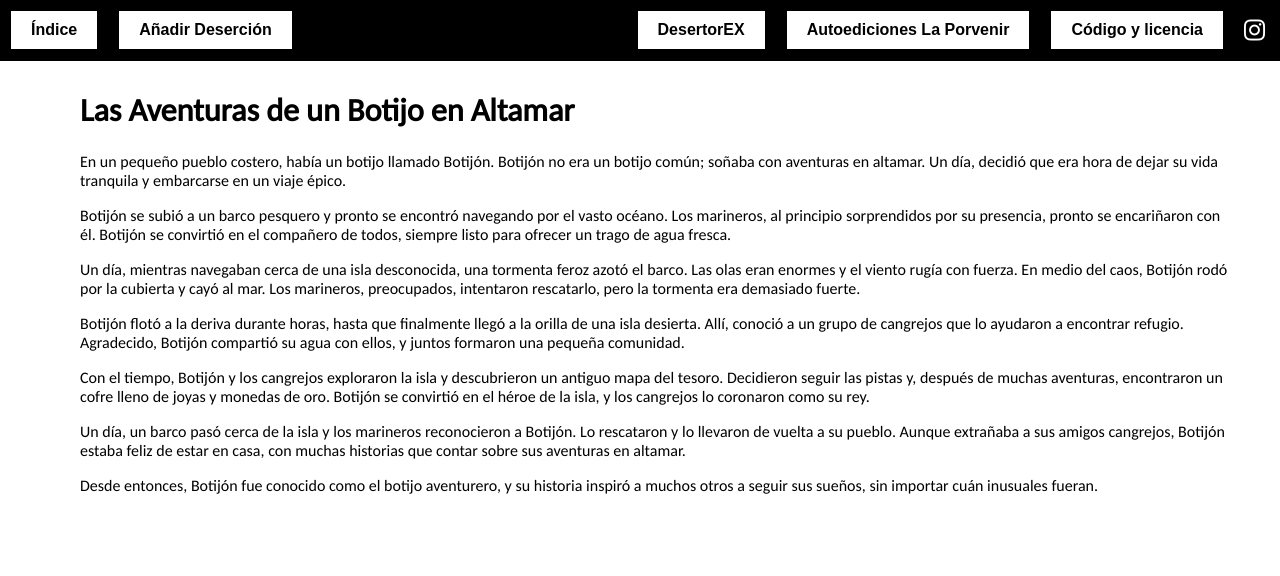
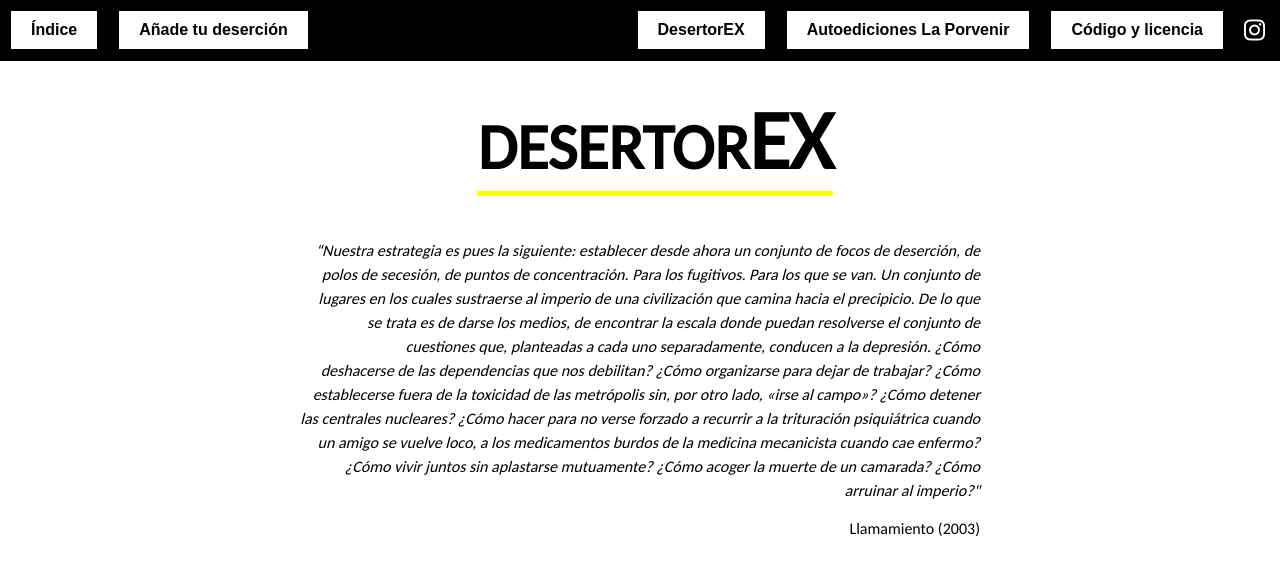
Before and after one commit to sagarrabanana/editable, a Django app: template parrafos/templates/parrafos/mostrar_texto.html in a window 1280 px wide. Shown: the top 576 px of the page. Run offline with Django 5.2, Linux system fonts and the light colour scheme; the template is opened without the code that fills it, so the values that code supplies are empty.

Commit message:
pijaditas3

```diff
--- a/parrafos/static/parrafos/styles.css
+++ b/parrafos/static/parrafos/styles.css
@@ -64,8 +64,10 @@ body {
 
 .titulo {
     font-weight: bold;
-    font-size: 1.5em;
+    font-size: 2.5em;
     margin-bottom: 0px;
+    border-bottom: 5px solid yellow; /* Línea amarilla gruesa debajo del título */
+    display: inline-block; /
 }
 
 .autor {
@@ -219,3 +221,35 @@ body {
 .ql-align-justify {
     text-align: justify;
 }
+
+.titulo-desertorex {
+    font-size: 4em; /* Tamaño de la fuente grande */
+    text-align: center; /* Centrar el título */
+    margin-top: 20px; /* Margen superior para espaciar desde el header */
+    border-bottom: 5px solid yellow; /* Línea amarilla gruesa debajo del título */
+    display: block; /* Hace que el título ocupe todo el ancho disponible */
+    width: fit-content; /* Ajusta el ancho al contenido */
+    margin-left: auto; /* Centra el bloque horizontalmente */
+    margin-right: auto; /* Centra el bloque horizontalmente */
+}
+
+.texto-desertorex {
+    text-align: right; /* Alineado a la derecha */
+    font-style: italic; /* Texto en cursiva */
+    margin-right: 250px; /* Espacio a la derecha */
+    margin-left: 50px; /* Espacio a la izquierda */
+    line-height: 1.5; /* Altura de línea para mejorar la legibilidad */
+}
+
+.llamamiento {
+    text-align: right; /* Alineado a la derecha */
+    font-style: normal; /* Texto en estilo normal (no cursiva) */
+    margin-right: 250px; /* Espacio a la derecha */
+    margin-left: 50px; /* Espacio a la izquierda */
+    margin-top: 10px; /* Espacio entre el texto y el "Llamamiento" */
+}
+
+.titulo-desertorex .highlight {
+    font-size: 1.3em; /* Tamaño de la fuente más grande para los últimos dos caracteres */
+    font-weight: bold; /* Opcional: hace que los últimos dos caracteres sean más audaces */
+}
--- a/parrafos/templates/parrafos/mostrar_texto.html
+++ b/parrafos/templates/parrafos/mostrar_texto.html
@@ -13,7 +13,7 @@
         <div class="header-left">
             <button class="indice-btn" onclick="toggleIndice()">Índice</button>
             <a href="{% url 'anadir_parrafo' %}">
-                <button class="indice-btn">Añadir Deserción</button>
+                <button class="indice-btn">Añade tu deserción</button>
             </a>
         </div>
         <div class="header-right">
@@ -35,20 +35,34 @@
     </div>
 
     <div id="contenido">
-        <h1>Las Aventuras de un Botijo en Altamar</h1>
-        <p>En un pequeño pueblo costero, había un botijo llamado Botijón. Botijón no era un botijo común; soñaba con aventuras en altamar. Un día, decidió que era hora de dejar su vida tranquila y embarcarse en un viaje épico.</p>
-
-        <p>Botijón se subió a un barco pesquero y pronto se encontró navegando por el vasto océano. Los marineros, al principio sorprendidos por su presencia, pronto se encariñaron con él. Botijón se convirtió en el compañero de todos, siempre listo para ofrecer un trago de agua fresca.</p>
-
-        <p>Un día, mientras navegaban cerca de una isla desconocida, una tormenta feroz azotó el barco. Las olas eran enormes y el viento rugía con fuerza. En medio del caos, Botijón rodó por la cubierta y cayó al mar. Los marineros, preocupados, intentaron rescatarlo, pero la tormenta era demasiado fuerte.</p>
-
-        <p>Botijón flotó a la deriva durante horas, hasta que finalmente llegó a la orilla de una isla desierta. Allí, conoció a un grupo de cangrejos que lo ayudaron a encontrar refugio. Agradecido, Botijón compartió su agua con ellos, y juntos formaron una pequeña comunidad.</p>
-
-        <p>Con el tiempo, Botijón y los cangrejos exploraron la isla y descubrieron un antiguo mapa del tesoro. Decidieron seguir las pistas y, después de muchas aventuras, encontraron un cofre lleno de joyas y monedas de oro. Botijón se convirtió en el héroe de la isla, y los cangrejos lo coronaron como su rey.</p>
-
-        <p>Un día, un barco pasó cerca de la isla y los marineros reconocieron a Botijón. Lo rescataron y lo llevaron de vuelta a su pueblo. Aunque extrañaba a sus amigos cangrejos, Botijón estaba feliz de estar en casa, con muchas historias que contar sobre sus aventuras en altamar.</p>
-
-        <p>Desde entonces, Botijón fue conocido como el botijo aventurero, y su historia inspiró a muchos otros a seguir sus sueños, sin importar cuán inusuales fueran.</p>
+        <!-- Nuevo contenido reemplazando el texto de "Las Aventuras de un Botijo en Altamar" -->
+        <h1 class="titulo-desertorex">
+            DESERTOR<span class="highlight">EX</span>
+          </h1>
+        <p class="texto-desertorex">
+            “Nuestra estrategia es pues la siguiente: establecer
+            desde ahora un conjunto de focos de deserción, de<br>
+            polos de secesión, de puntos de concentración. Para
+            los fugitivos. Para los que se van. Un conjunto de<br>
+            lugares en los cuales sustraerse al imperio de una
+            civilización que camina hacia el precipicio. De lo que<br>
+            se trata es de darse los medios, de encontrar la
+            escala donde puedan resolverse el conjunto de<br>
+            cuestiones que, planteadas a cada uno
+            separadamente, conducen a la depresión. ¿Cómo<br>
+            deshacerse de las dependencias que nos debilitan?
+            ¿Cómo organizarse para dejar de trabajar? ¿Cómo<br>
+            establecerse fuera de la toxicidad de las metrópolis
+            sin, por otro lado, «irse al campo»? ¿Cómo detener<br>
+            las centrales nucleares? ¿Cómo hacer para no verse
+            forzado a recurrir a la trituración psiquiátrica cuando<br>
+            un amigo se vuelve loco, a los medicamentos burdos
+            de la medicina mecanicista cuando cae enfermo?<br>
+            ¿Cómo vivir juntos sin aplastarse mutuamente?
+            ¿Cómo acoger la muerte de un camarada? ¿Cómo<br>
+            arruinar al imperio?"
+        </p>
+        <p class="llamamiento">Llamamiento (2003)</p>
 
         <div id="texto">
             {% for parrafo in parrafos %}
```
